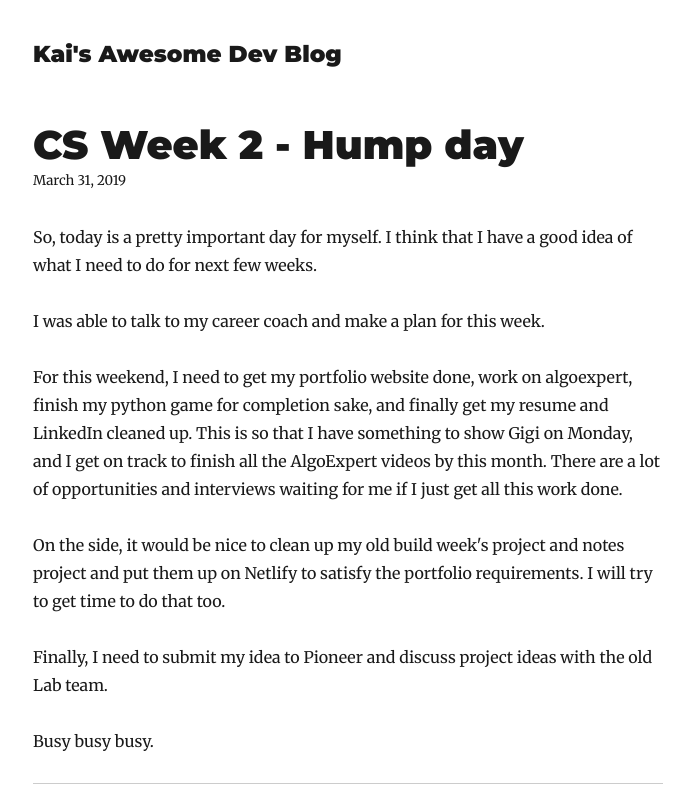
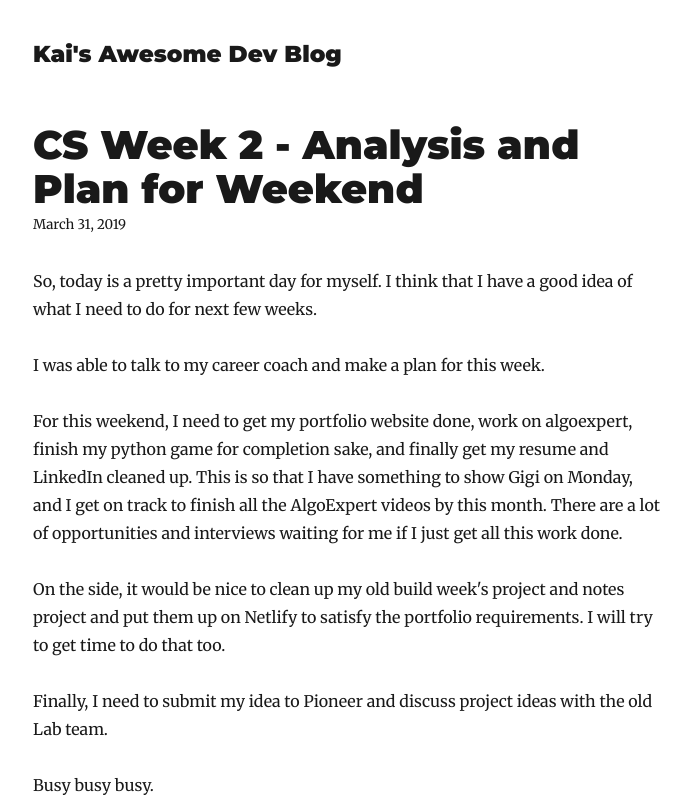
Before and after one commit to tryingtokeepup/kais-blog, a Gatsby site: page /2019-03-28-cs-week-2-hump-day/ in a window 1280 px wide. Shown: the top 802 px of the page, without its empty margins (292-986 px from the left). Built offline with nearby package versions, Linux system fonts and the light colour scheme; Gatsby itself is replaced by a stand-in of ours; some packages are replaced by stand-ins of ours.

Commit message:
Update Post “2019-03-28-cs-week-2-hump-day”

```diff
--- a/content/blog/2019-03-28-cs-week-2-hump-day.md
+++ b/content/blog/2019-03-28-cs-week-2-hump-day.md
@@ -1,6 +1,6 @@
 ---
 layout: blog
-title: CS Week 2 - Hump day
+title: CS Week 2 - Analysis and Plan for Weekend
 date: 2019-03-31T04:26:10.181Z
 ---
 So, today is a pretty important day for myself. I think that I have a good idea of what I need to do for next few weeks.
```
